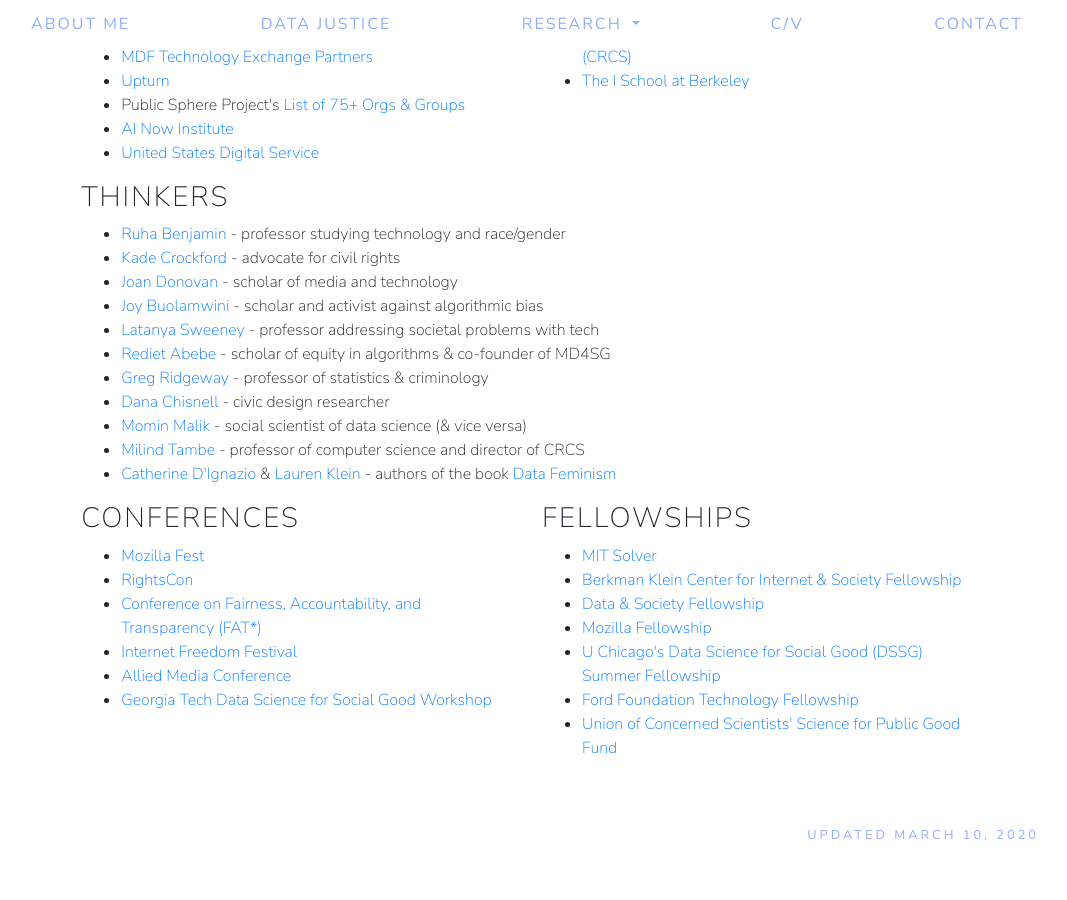
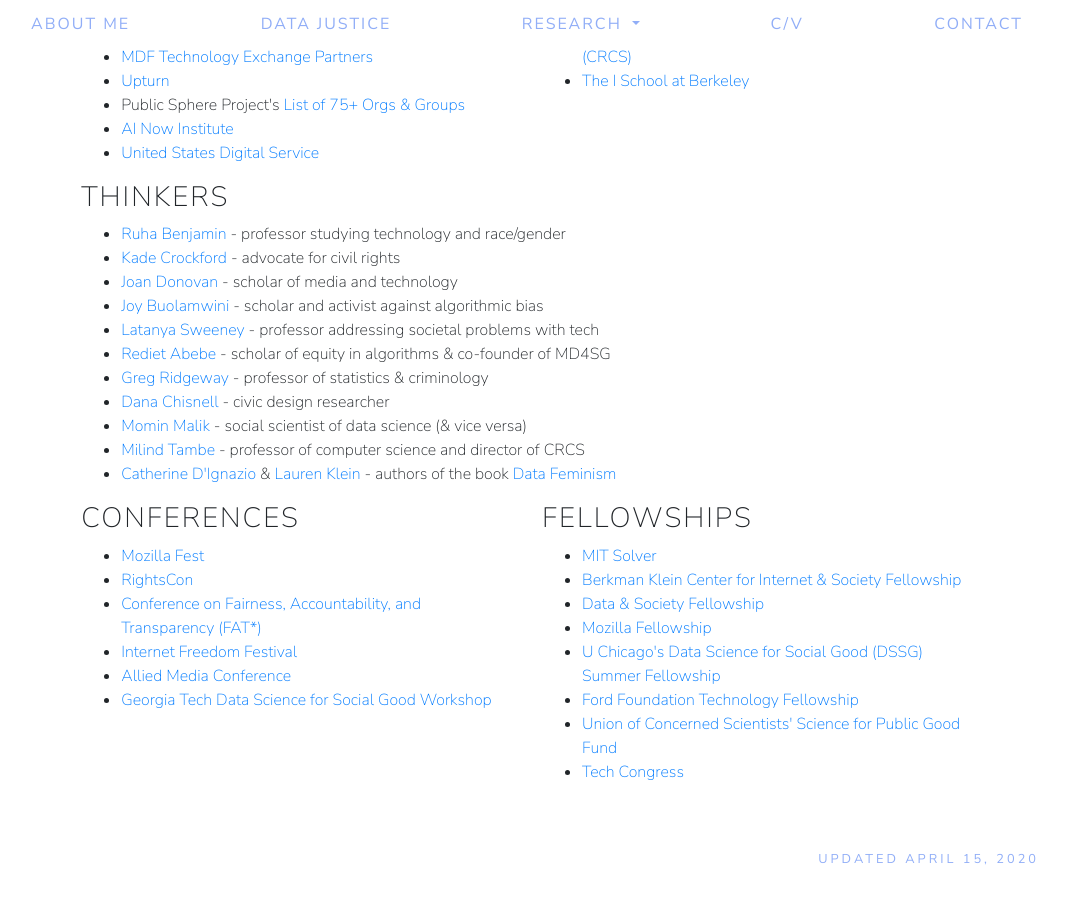
Before and after one commit to smhurwitz/smhurwitz.github.io, a Jekyll site: the page built from datajustice.html, in a window 1280 px wide and 900 px high, scrolled down 611 px. Shown: the whole window, without its empty margins (113-1180 px from the left). Built offline with Jekyll 4.4.1, drawn with Linux system fonts in a browser that asks for light colours; nearby versions of some CDN libraries; before the commit the page ends 1487 px from its top, so only the background shows below that.

Commit message:
Add tech congress

```diff
--- a/datajustice.html
+++ b/datajustice.html
@@ -115,6 +115,7 @@
           <li><a href="https://www.fordfoundation.org/ideas/equals-change-blog/posts/technologists-for-social-justice-why-ford-is-hiring-more-tech-fellows/" target="_blank">
             Ford Foundation Technology Fellowship</a></li>
           <li><a href="https://www.ucsusa.org/resources/science-public-good-fund" target="_blank">Union of Concerned Scientists' Science for Public Good Fund</a></li>
+          <li><a href="https://www.techcongress.io/fellows" target="_blank">Tech Congress</a></li>
         </ul>
       </div>
 
@@ -123,4 +124,4 @@
 
 </main>
 
-<footer>Updated March 10, 2020</footer>
+<footer>Updated April 15, 2020</footer>
```
